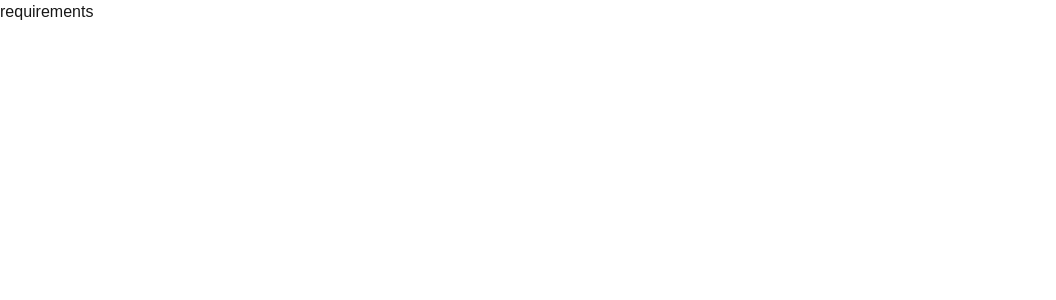
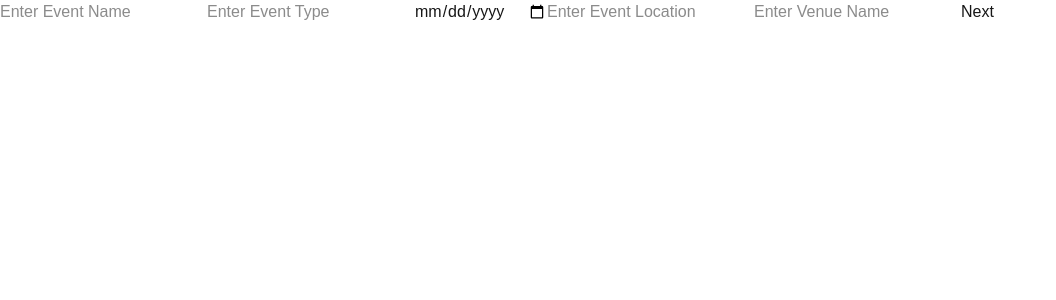
Before and after one commit to G-function-0/GoPratle, a Next.js app in the folder frontend/: page /requirements in a window 1280 px wide. Shown: the top 300 px of the page, without its empty margins (0-1056 px from the left). Built offline with nearby package versions, Linux system fonts and the light colour scheme.

Commit message:
Implement Event Details Component

```diff
--- a/frontend/app/(root)/requirements/page.js
+++ b/frontend/app/(root)/requirements/page.js
@@ -1,8 +1,29 @@
 "use client";
+
+import EventDetails from "@/components/EventDetails";
+import { useState } from "react";
+
 const Requirements = () => {
-    return (<p>
-        requirements
-    </p>)
+    const [step,setStep] = useState(1);
+    const [formData,setFormData] = useState({});
+
+    const handleNext = (data) => {
+        setFormData((prev) => ({...prev,...data}));
+        setStep(step + 1);
+    };
+
+    const handleFinalSubmit = (data) => {
+        setFormData((prev) => ({...prev,...data}));
+        setStep(step +1);
+
+
+    }
+
+    return (<div>
+        {step === 1 && <EventDetails onNext={handleNext} />}
+        {/* {step === 2 && <EventDetails onNext={handleNext} />}
+        {step === 3 && <EventDetails onSubmit={handleSubmit} />} */}
+    </div>)
 }
 
 export default Requirements;
--- /dev/null
+++ b/frontend/components/EventDetails.jsx
@@ -0,0 +1,25 @@
+"use client"
+
+import { useForm } from "react-hook-form";
+
+
+
+const EventDetails = ({ onNext }) => {
+    const { register, handleSubmit } = useForm();
+
+    const onSubmit = (data) =>{
+        onNext(data);
+    }
+
+    return (<form onSubmit={handleSubmit(onSubmit)}>
+        <input placeholder="Enter Event Name" {...register("eventName")}/>
+        <input placeholder="Enter Event Type" {...register("eventType")} />
+        <input type="date" {...register("date")} />
+        <input placeholder="Enter Event Location" {...register("location")}/>
+        <input placeholder="Enter Venue Name" {...register("venue")} />
+
+        <button type="submit">Next</button>
+    </form>)
+}
+
+export default EventDetails;
```
